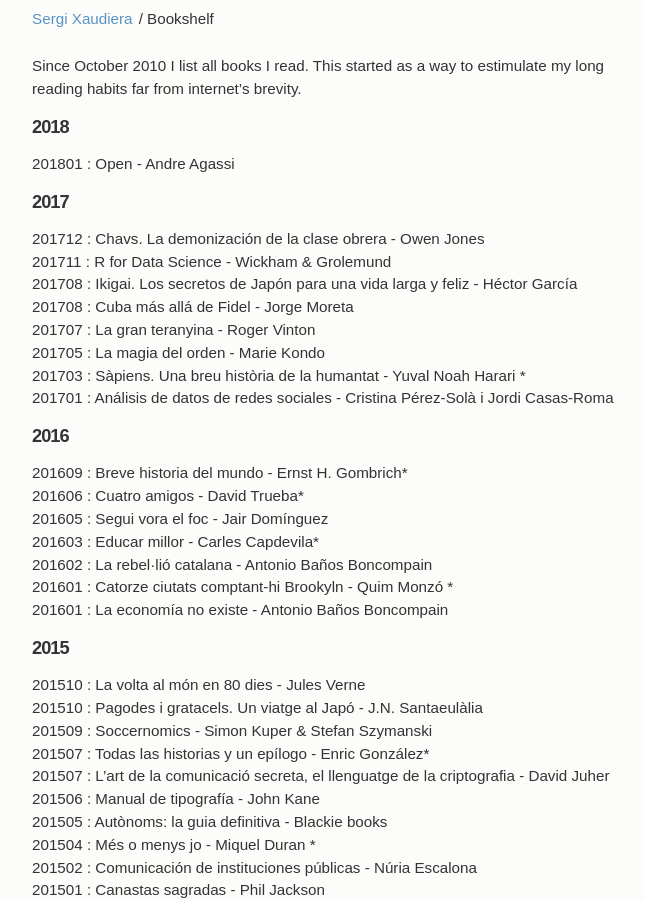
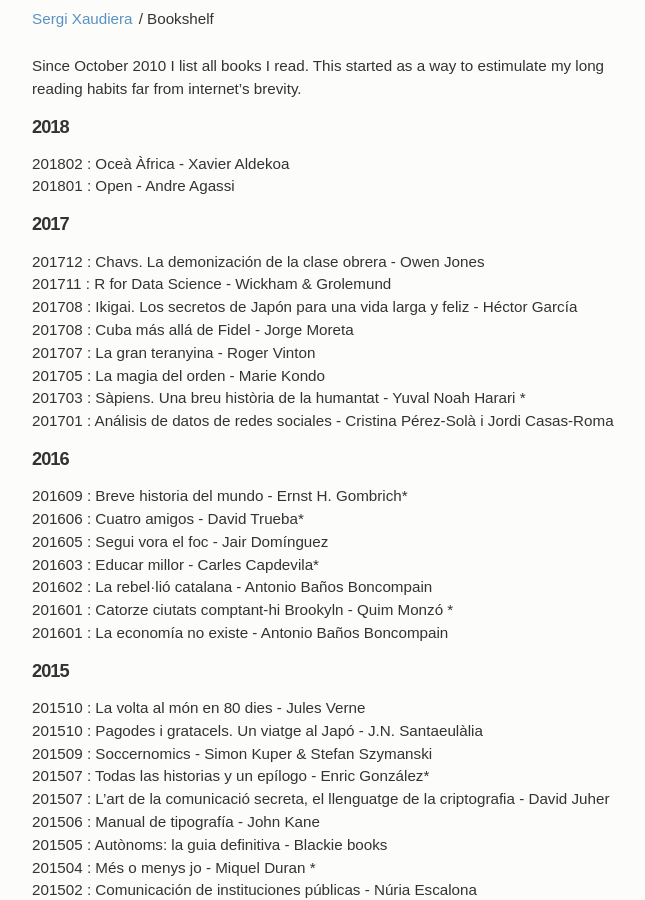
Before and after one commit to sergixaudiera/sergixaudiera.github.io, a Jekyll site: the page built from library.md, in a window 1280 px wide and 900 px high. Shown: the whole window, without its empty margins (308-953 px from the left). Built offline with Jekyll 4.4.1, drawn with Linux system fonts in a browser that asks for light colours.

Commit message:
+ oceà àfrica

```diff
--- a/library.md
+++ b/library.md
@@ -6,6 +6,7 @@ permalink: /library/
 Since October 2010 I list all books I read. This started as a way to estimulate my long reading habits far from internet's brevity.
 
 ## 2018
+201802 : Oceà Àfrica - Xavier Aldekoa
 201801 : Open - Andre Agassi
 
 ## 2017
```
